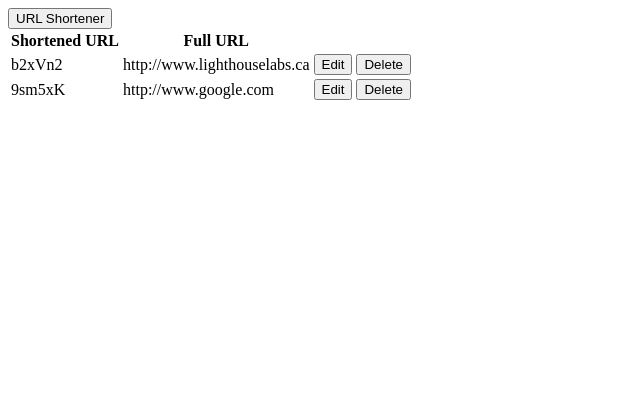
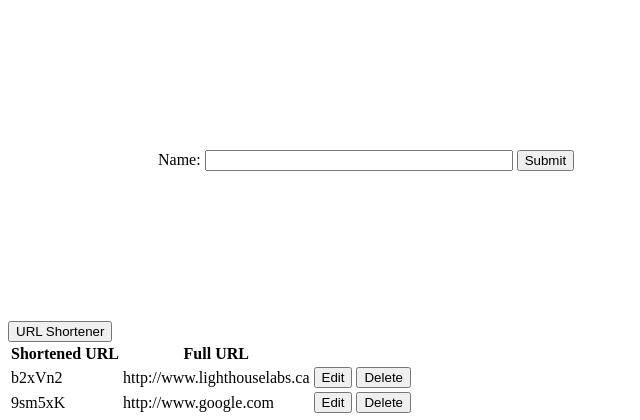
Before and after one commit to emmarskillings/TinyApp, a Node server app: page /urls in a window 1280 px wide. Shown: the top 420 px of the page, without its empty margins (0-640 px from the left). Run offline with Node 20, Linux system fonts and the light colour scheme.

Commit message:
now includes a login form

```diff
--- a/TinyApp/express_server.js
+++ b/TinyApp/express_server.js
@@ -64,6 +64,10 @@ app.get("/u/:shortURL", (request, response) => {
   response.redirect(longURL);
 });
 
+// app.post("/login", (request, response) => {
+//   response.redirect("/urls");
+// })
+
 app.post("/urls", (request, response) => {
   var newLongURL = request.body.longURL;
   var randomString = generateRandomString();
--- a/TinyApp/package.json
+++ b/TinyApp/package.json
@@ -10,6 +10,7 @@
   "license": "ISC",
   "dependencies": {
     "body-parser": "^1.18.3",
+    "cookie-parser": "^1.4.3",
     "ejs": "^2.6.1",
     "express": "^4.16.3"
   }
--- a/TinyApp/views/partials/_header.ejs
+++ b/TinyApp/views/partials/_header.ejs
@@ -2,7 +2,11 @@
 <html lang="en">
 
 <header>
-
+  <form action="/login" method="POST" style="margin:150px;">
+    <label for="username">Name:</label>
+    <input id="username" type="text" name="username" style="width: 300px">
+    <input type="submit" value="Submit">
+  </form>
 </header>
 
 </html>
--- a/TinyApp/views/urls_index.ejs
+++ b/TinyApp/views/urls_index.ejs
@@ -5,7 +5,7 @@
   <title>TinyApp</title>
 </head>
 
-<%- include partials/_header.ejs %>
+<% include partials/_header.ejs %>
 
 <body>
 
--- a/TinyApp/views/urls_show.ejs
+++ b/TinyApp/views/urls_show.ejs
@@ -5,10 +5,9 @@
   <title>TinyApp</title>
 </head>
 
-<%- include partials/_header.ejs %>
+<% include partials/_header.ejs %>
 
  <body style="font-size:20px; padding:50px;">
-    <% include partials/_header %>
     <form action="/urls/<%= shortURL %>/update" method="POST" style="margin:150px;">
       <label for="updateURL">Update <%= shortURL %>:</label>
       <input id="updateURL" type="text" name="updateURL" placeholder="http://" style="width: 300px">
```
Also changed, not shown: 1 other file.
